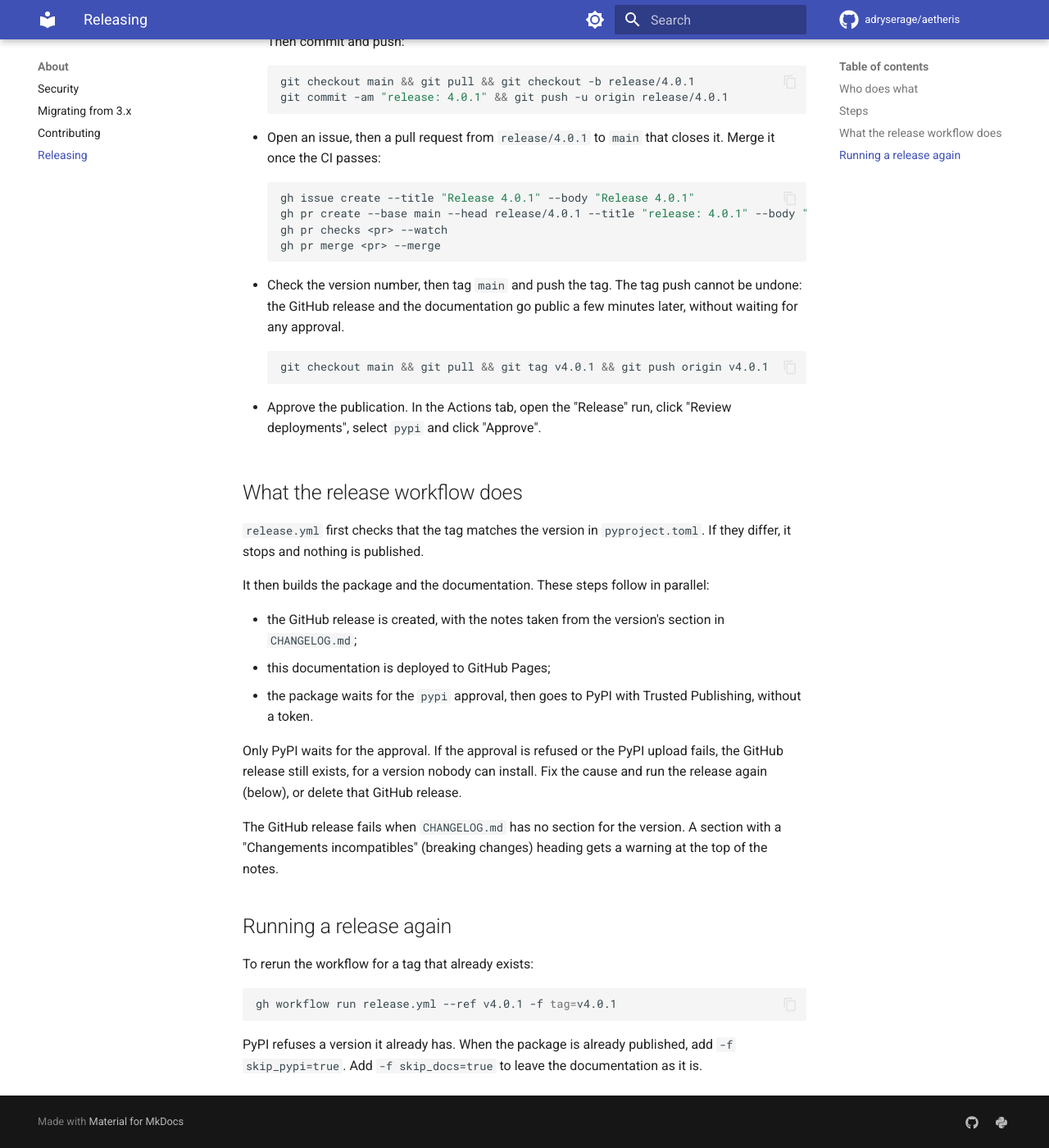
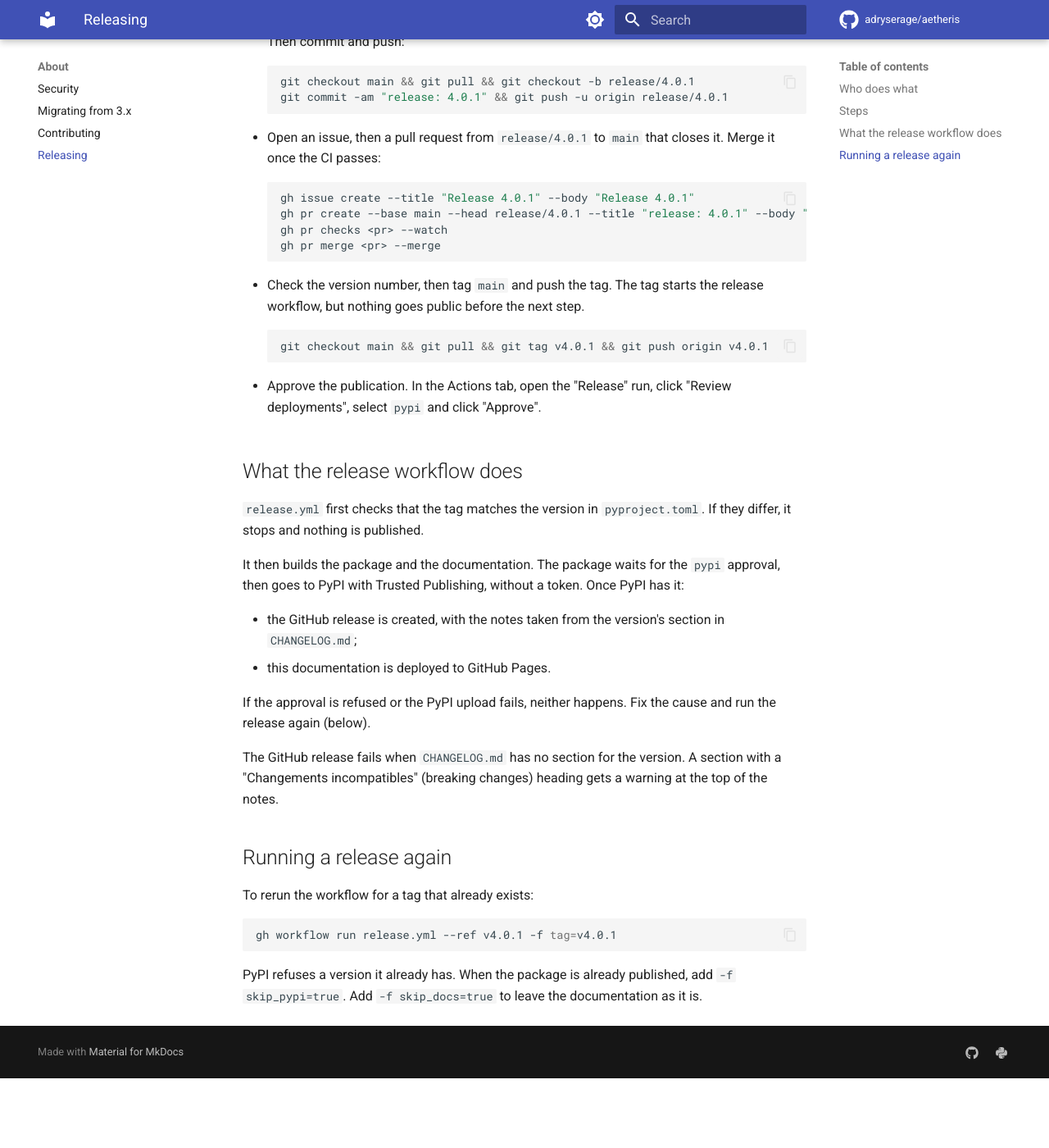
Before and after one commit to adryserage/Aetheris, an MkDocs documentation site: the page built from docs/releasing.md, in a window 1280 px wide and 1400 px high, scrolled down 1240 px. Shown: the whole window at 82% size. Built offline with MkDocs 1.6.1 and Material for MkDocs 9.7.7, drawn with Linux system fonts in a browser that asks for light colours; comment, search, counter and statistics services are not loaded; after the commit the page ends 2555 px from its top, so only the background shows below that.

Commit message:
fix(release): publish the GitHub release and docs only after PyPI has the package

````diff
--- a/docs/releasing.md
+++ b/docs/releasing.md
@@ -47,7 +47,7 @@ The example releases 4.0.1. Pick the number from the last tag:
     gh pr merge <pr> --merge
     ```
 
-3. Check the version number, then tag `main` and push the tag. The tag push cannot be undone: the GitHub release and the documentation go public a few minutes later, without waiting for any approval.
+3. Check the version number, then tag `main` and push the tag. The tag starts the release workflow, but nothing goes public before the next step.
 
     ```bash
     git checkout main && git pull && git tag v4.0.1 && git push origin v4.0.1
@@ -59,13 +59,12 @@ The example releases 4.0.1. Pick the number from the last tag:
 
 `release.yml` first checks that the tag matches the version in `pyproject.toml`. If they differ, it stops and nothing is published.
 
-It then builds the package and the documentation. These steps follow in parallel:
+It then builds the package and the documentation. The package waits for the `pypi` approval, then goes to PyPI with Trusted Publishing, without a token. Once PyPI has it:
 
 - the GitHub release is created, with the notes taken from the version's section in `CHANGELOG.md`;
-- this documentation is deployed to GitHub Pages;
-- the package waits for the `pypi` approval, then goes to PyPI with Trusted Publishing, without a token.
+- this documentation is deployed to GitHub Pages.
 
-Only PyPI waits for the approval. If the approval is refused or the PyPI upload fails, the GitHub release still exists, for a version nobody can install. Fix the cause and run the release again (below), or delete that GitHub release.
+If the approval is refused or the PyPI upload fails, neither happens. Fix the cause and run the release again (below).
 
 The GitHub release fails when `CHANGELOG.md` has no section for the version. A section with a "Changements incompatibles" (breaking changes) heading gets a warning at the top of the notes.
 
````
Also changed, not shown: 1 other file.
